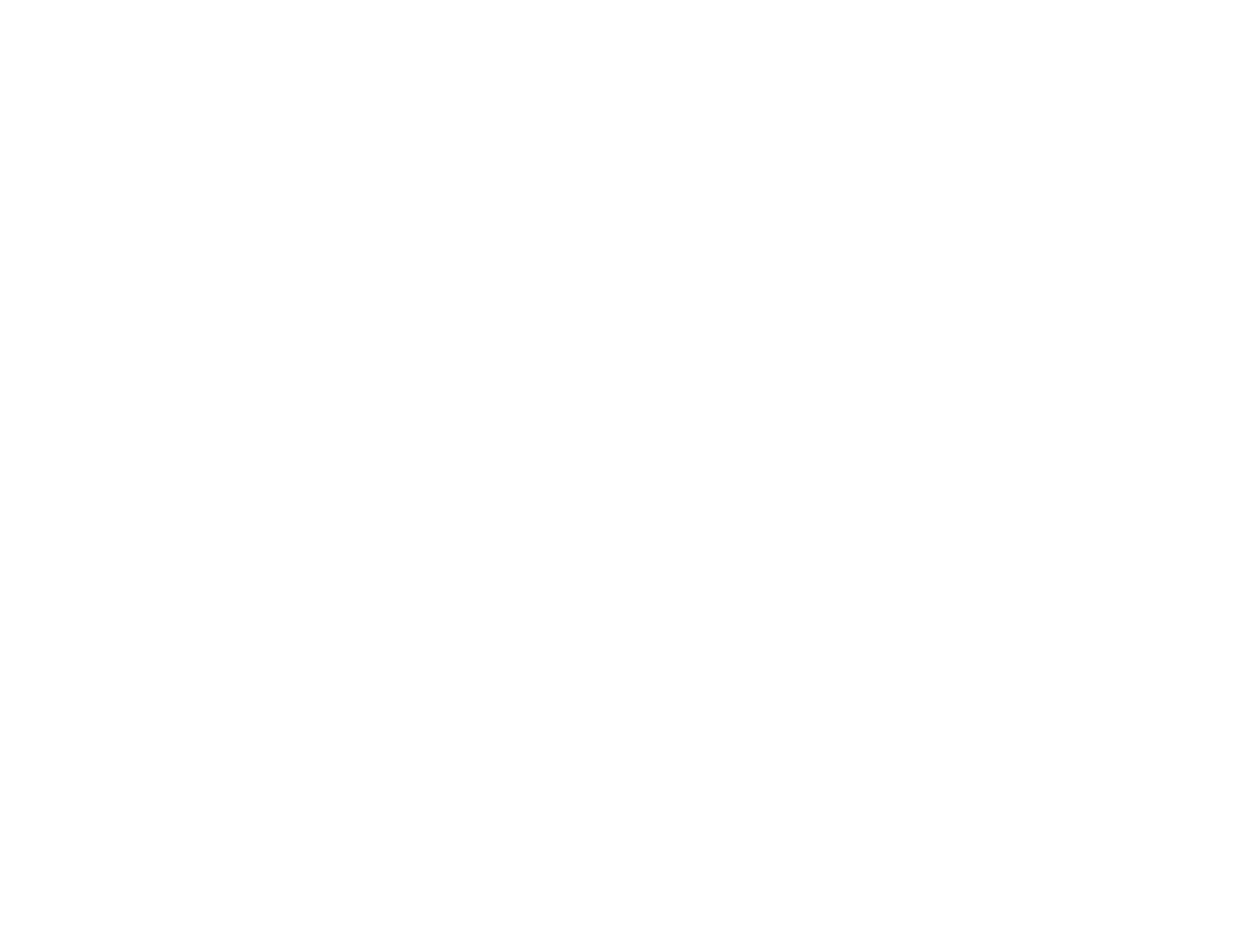
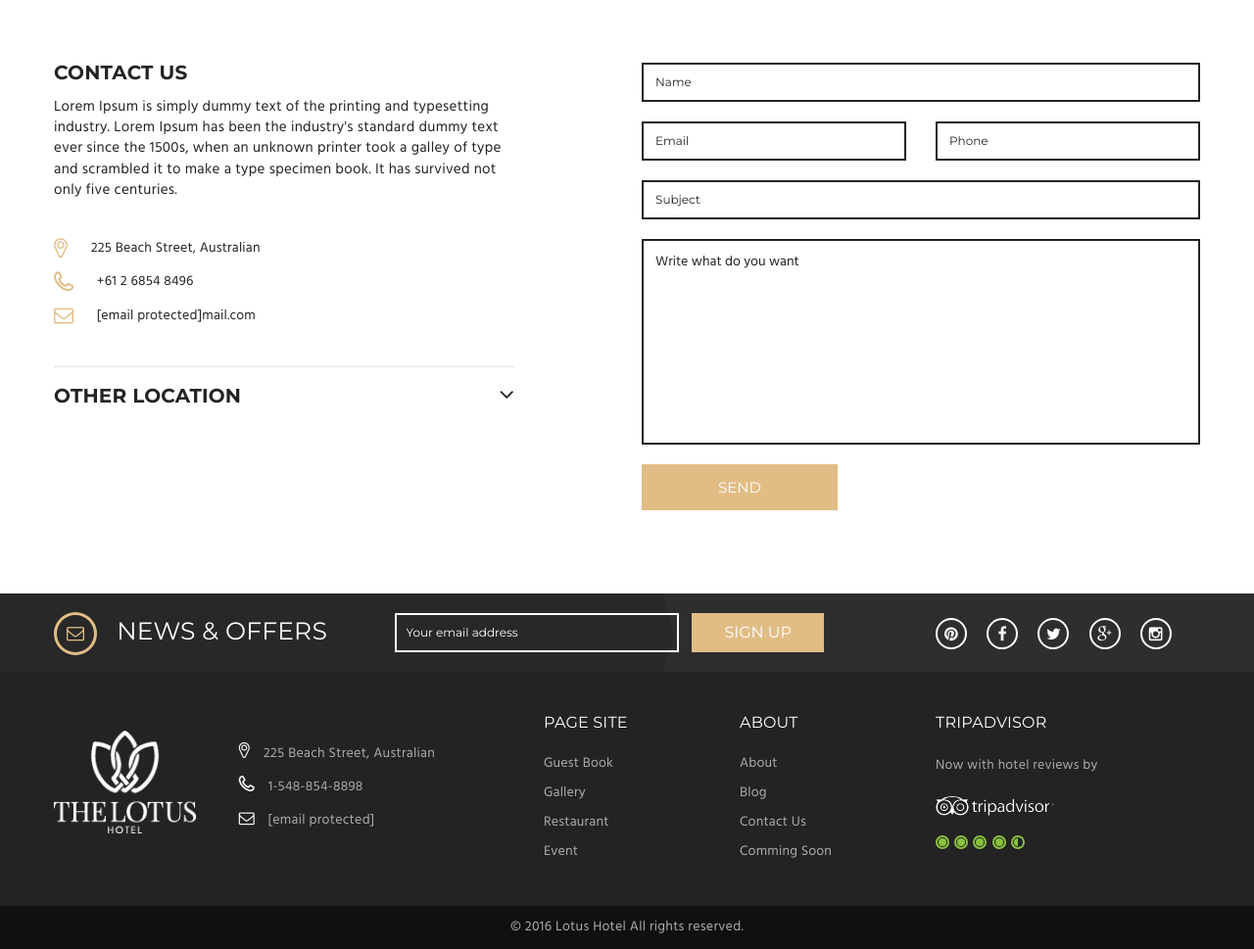
Before and after one commit to uditha1998/HotelReservationSystem, a PHP site: page /contact.php in a window 1280 px wide. Before the commit the part shown is empty. Shown: the part 289-1258 px from the top of the page at 98% size. Before the commit the page ends 800 px from the top, so only its background shows below. Run offline with PHP 8.4, Linux system fonts and the light colour scheme; some libraries are stand-ins or nearby versions.

Commit message:
#8 create contact page and add inquiry to database

```diff
--- a/connect.php
+++ b/connect.php
@@ -10,5 +10,8 @@ if($conn->connect_error)
 {
   echo("<script> window.alert('Connection failed');</script>");
 }
+// if($conn){
+//   echo("<script> window.alert('Connection okkkkkkkkkkkk');</script>");
+// }
 
 ?>
--- a/contact.php
+++ b/contact.php
@@ -0,0 +1,167 @@
+<!DOCTYPE html>
+<html lang="en">
+
+<!-- Mirrored from landing.engotheme.com/html/lotus/demo/contact.html by HTTrack Website Copier/3.x [XR&CO'2014], Tue, 06 Sep 2022 09:24:20 GMT -->
+
+<head>
+    <meta charset="utf-8">
+    <!-- TITLE -->
+    <title>Contact</title>
+
+    <meta name="viewport" content="width=device-width, initial-scale=1.0, maximum-scale=1.0, user-scalable=no">
+    <meta name="format-detection" content="telephone=no">
+    <meta name="apple-mobile-web-app-capable" content="yes">
+    <link rel="shortcut icon" href="images/favicon.png" />
+
+    <?php
+    include './include/link.php';
+    ?>
+
+</head>
+
+
+<body>
+
+<?php
+    include './include/preloader.php';
+    ?>
+
+    <!-- PAGE WRAP -->
+    <div id="page-wrap">
+
+    <?php
+        include './include/header.php';
+        ?>
+
+<!-- SUB BANNER -->
+        <section class="section-sub-banner bg-9">
+            <div class="sub-banner">
+                <div class="container">
+                    <div class="text text-center">
+                        <h2>CONTACT US</h2>
+                        <p>Lorem Ipsum is simply dummy text of the printing</p>
+                    </div>
+                </div>
+
+            </div>
+
+        </section>
+        <!-- END / SUB BANNER -->
+
+        <!-- CONTACT -->
+        <section class="section-contact">
+            <div class="container">
+                <div class="contact">
+                    <div class="row">
+
+                        <div class="col-md-6 col-lg-5">
+
+                            <div class="text">
+                                <h2>Contact US</h2>
+                                <p>Lorem Ipsum is simply dummy text of the printing and typesetting industry. Lorem Ipsum has been the industry's standard dummy text ever since the 1500s, when an unknown printer took a galley of type and scrambled it to make a type specimen book. It has survived not only five centuries.</p>
+                                <ul>
+                                    <li><i class="icon lotus-icon-location"></i> 225 Beach Street, Australian</li>
+                                    <li><i class="icon lotus-icon-phone"></i> +61 2 6854 8496</li>
+                                    <li><i class="icon fa fa-envelope-o"></i> <a href="https://landing.engotheme.com/cdn-cgi/l/email-protection" class="__cf_email__" data-cfemail="4e22213a3b3d26213a2b220e29">[email&#160;protected]</a>mail.com</li>
+                                </ul>
+                            </div>
+
+                            <div class="contact-location">
+                                <a class="btn-collapse" data-toggle="collapse" href="#location">OTHER LOCATION <span class="fa fa-angle-down"></span></a>
+                                <div class="collapse" id="location">
+                                    <div class="location-group">
+                                        <h6>NORTH AMERICA</h6>
+                                        <span>Caribbean, French West Indies</span>
+
+                                        <!-- ITEM -->
+                                        <div class="location-item" data-location="39.0926986,-94.5747324">
+                                            <div class="img">
+                                                <img src="images/contact/img-1.jpg" alt="">
+                                                <i class="fa  fa-map-marker"></i>
+                                            </div>
+                                            <div class="text">
+                                                <address>PO Box 4077, 2584 St Martin, CEDEX, French West Indies</address>
+                                                <p>
+                                                    Tel: 858 634 8975 <br>
+                                                    Fax: +1 212 854 7039
+                                                </p>
+                                            </div>
+                                        </div>
+                                        <!-- END / ITEM -->
+                                    </div>
+                                </div>
+                            </div>
+
+                        </div>
+
+
+                        <?php
+                        include_once 'connect.php';
+
+                        if (isset($_POST['submit'])) {
+
+                            $name = $_POST['name'];
+                            $email = $_POST['email'];
+                            $phone = $_POST['phone'];
+                            $subject = $_POST['subject'];
+                            $message = $_POST['message'];
+                            $sql = "INSERT INTO inquires (user_id,name,email,phone,subject,message) VALUES ('5','$name','$email','$phone','$subject','$message')";
+
+                            if (mysqli_query($conn, $sql)) {
+                                echo("<script> window.alert('Inquiry sent sucessfully');</script>");
+                            } else {
+                                echo "Error: " . $sql . "
+                            " . mysqli_error($conn);
+                            }
+                            mysqli_close($conn);
+                        }
+                        ?>
+
+                        <div class="col-md-6 col-lg-6 col-lg-offset-1">
+                            <div class="contact-form">
+                                <form id="send-contact-form" action="" method="POST">
+                                    <div class="row">
+                                        <div class="col-sm-12">
+                                            <input type="text" class="field-text" name="name" placeholder="Name">
+                                        </div>
+                                        <div class="col-sm-6">
+                                            <input type="text" class="field-text" name="email" placeholder="Email">
+                                        </div>
+                                        <div class="col-sm-6">
+                                            <input type="text" class="field-text" name="phone" placeholder="Phone">
+                                        </div>
+                                        <div class="col-sm-12">
+                                            <input type="text" class="field-text" name="subject" placeholder="Subject">
+                                        </div>
+                                        <div class="col-sm-12">
+                                            <textarea cols="30" rows="10" name="message" class="field-textarea" placeholder="Write what do you want"></textarea>
+                                        </div>
+                                        <div class="col-sm-6">
+                                            <button type="submit" name="submit" class="awe-btn awe-btn-13">SEND</button>
+                                        </div>
+                                    </div>
+                                    <div id="contact-content"></div>
+                                </form>
+                            </div>
+                        </div>
+
+                    </div>
+                </div>
+            </div>
+        </section>
+        <!-- END / CONTACT -->
+
+        <?php
+        include './include/footer.php';
+        ?>
+
+    </div>
+
+    <?php
+    include './include/script.php';
+    ?>
+</body>
+
+
+
+</html>
--- a/include/header.php
+++ b/include/header.php
@@ -151,7 +151,7 @@
                         <li><a href="blog-detail-fullwidth.html">Blog Detail Fullwidth</a></li>
                     </ul>
                 </li>
-                <li><a href="contact.html">Contact</a></li>
+                <li><a href="contact.php">Contact</a></li>
             </ul>
         </nav>
         <!-- END / HEADER MENU -->
```
